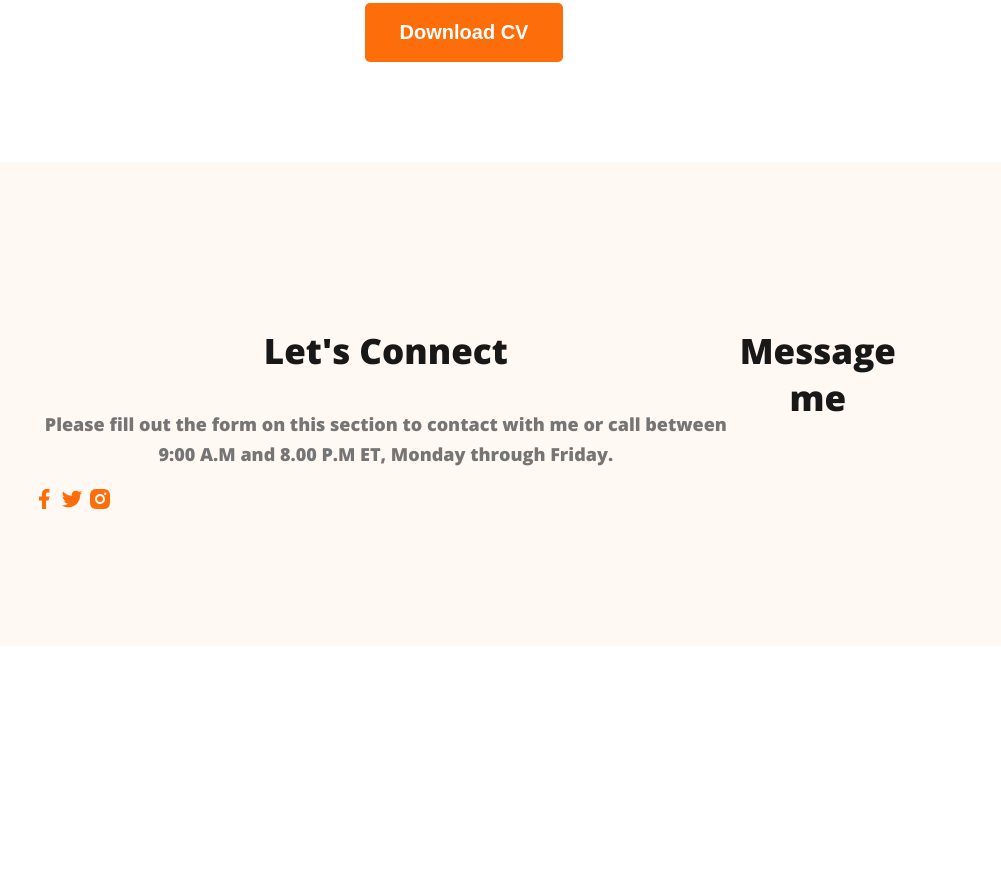
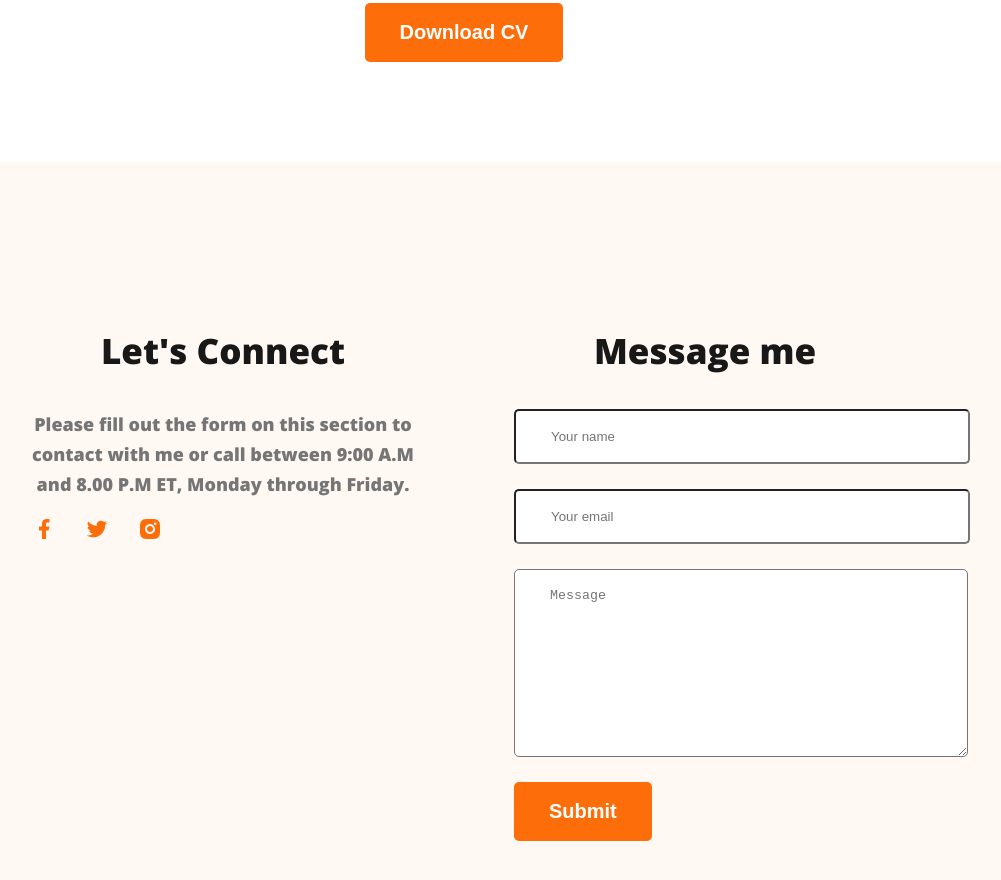
Before and after one commit to samin900/webdeveloper-portfolio, a plain HTML site: page index.html in a window 1280 px wide. Shown: the part 3414-4294 px from the top of the page, without its empty margins (176-1177 px from the left). Before the commit the page ends 4068 px from the top, so only its background shows below. Drawn offline with nearby package versions, Linux system fonts and the light colour scheme.

Commit message:
all done

```diff
--- a/index.html
+++ b/index.html
@@ -190,7 +190,12 @@
 
 <div class="footer-column">
 <h3 class="section-title">Message me</h3>
-
+<form class="form" action="">
+    <input type="text" placeholder="Your name">
+    <input type="email" placeholder="Your email">
+    <textarea name="Message" id="" cols="30" rows="10" placeholder="Message"></textarea>
+    <input class="button-orange" type="submit" value="Submit">
+</form>
 </div>
     </footer>
 </body>
--- a/styles/portfolio.css
+++ b/styles/portfolio.css
@@ -226,7 +226,26 @@ main section {
 
 footer{
     display: flex;
+    gap: 100px;
     background-color: #FFF8F3;
     margin-top: 100px;
     padding: 130px 200px;
 }
+.footer-column {
+    width: 50%;
+}
+
+.form input[type="text"], .form input[type=email], textarea {
+    display: block;
+    margin-bottom: 25px;
+    padding: 18px 35px;
+    color:#757575;
+border-radius: 5px;
+background:White-Color, #FFF;
+width: 100%;
+}
+.social-links a{
+    margin-right: 25px;
+    display:inline;
+    align-items: center;
+}
```
